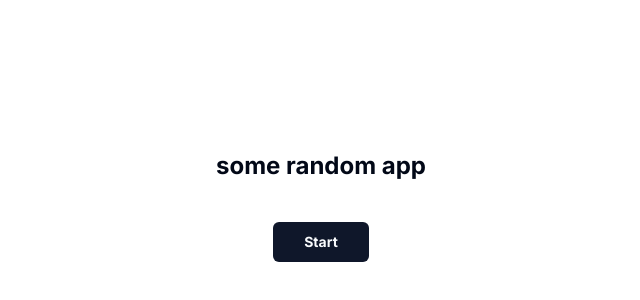
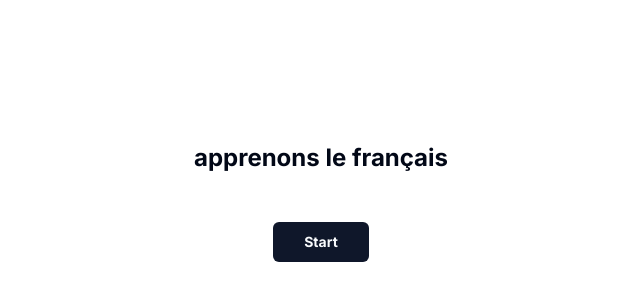
Before and after one commit to Zoya-Anwar/pronounce-it, a Next.js app in the folder frontend/: page / in a window 1280 px wide. Shown: the part 194-494 px from the top of the page, without its empty margins (319-959 px from the left). Built offline with nearby package versions, Linux system fonts and the light colour scheme.

Commit message:
Hidden css and language level cards

```diff
--- a/frontend/app/page.tsx
+++ b/frontend/app/page.tsx
@@ -1,10 +1,17 @@
+"use client"
 import { Button } from "@/components/ui/button";
+import { Card, CardContent } from "@/components/ui/card";
+import { useState } from "react";
 
 export default function Home() {
+  const [show, setShow] = useState(true);
   return (
     <main className="flex min-h-screen flex-col items-center justify-center p-24">
-      <h1 className="text-2xl font-bold pb-10">some random app</h1>
-      <Button className="font-bold w-24">Start</Button>
+      <h1 className="text-2xl font-bold pb-10">apprenons le français</h1>
+      {show ? <Button className="font-bold m-2 w-24" onClick={() => setShow(!show)}> Start </Button> : null}
+      {show ? null : <Card><CardContent className="font-bold p-2 m-2 w-50">Beginner</CardContent></Card>}
+      {show ? null : <Card><CardContent className="font-bold p-2 m-2 w-50">Intermediate</CardContent></Card>}
+      {show ? null : <Card><CardContent className="font-bold p-2 m-2 w-50">Advanced</CardContent></Card>}
     </main>
   );
 }
```
